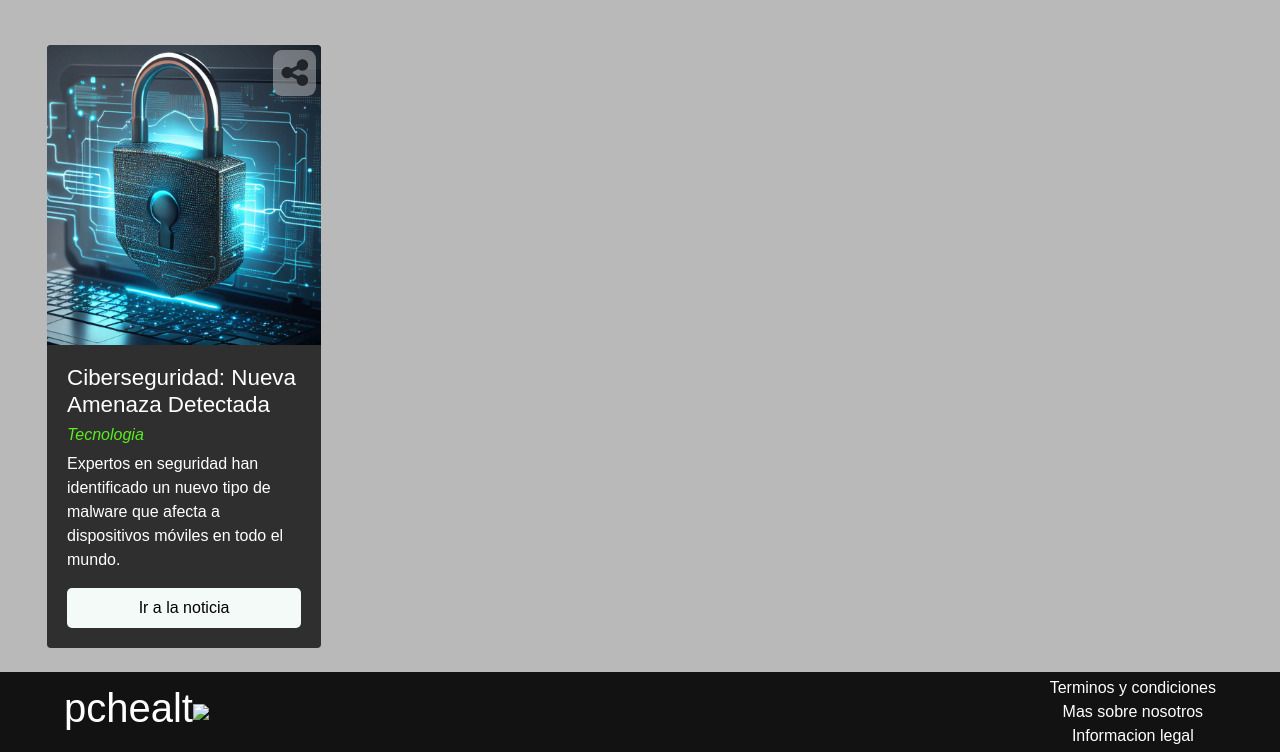
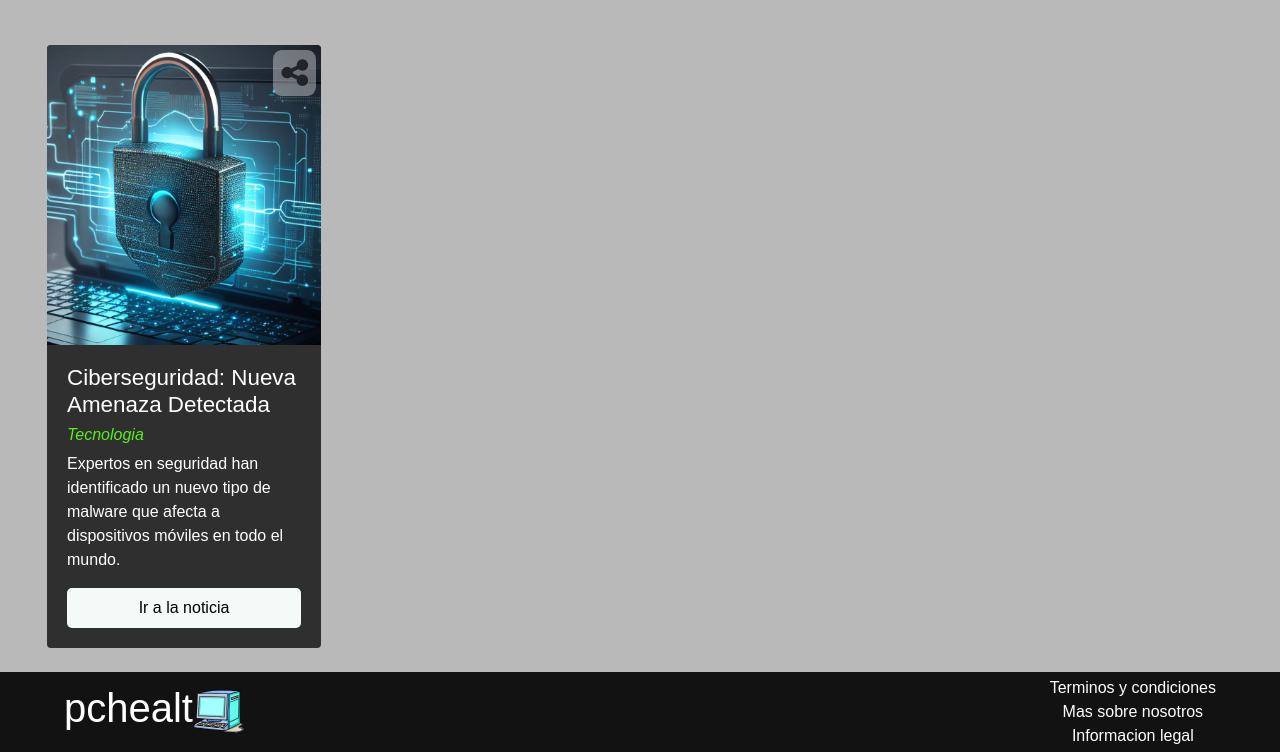
Before and after one commit to Maxipar03/pchealt, a plain HTML site: page pages/blog.html in a window 1280 px wide. Shown: the part 830-1582 px from the top of the page. Drawn offline with nearby package versions, Linux system fonts and the light colour scheme; a web font is replaced by a local one.

Commit message:
solucionando inconvenientes con rutas

```diff
--- a/pages/blog.html
+++ b/pages/blog.html
@@ -8,7 +8,7 @@
     <link rel="stylesheet" href="https://cdn.jsdelivr.net/npm/bootstrap@4.6.2/dist/css/bootstrap.min.css"
         integrity="sha384-xOolHFLEh07PJGoPkLv1IbcEPTNtaed2xpHsD9ESMhqIYd0nLMwNLD69Npy4HI+N" crossorigin="anonymous">
     <link rel="stylesheet" href="../CSS/estilos.css">
-    <link rel="icon" href="/Image/desktop-computer-cartoon-ai-generative-free-png 1.png" />
+    <link rel="icon" href="./assets/desktop-computer-cartoon-ai-generative-free-png 1.png" />
     <link rel="stylesheet" href="https://cdnjs.cloudflare.com/ajax/libs/font-awesome/6.5.2/css/all.min.css"
         integrity="sha512-SnH5WK+bZxgPHs44uWIX+LLJAJ9/2PkPKZ5QiAj6Ta86w+fsb2TkcmfRyVX3pBnMFcV7oQPJkl9QevSCWr3W6A=="
         crossorigin="anonymous" referrerpolicy="no-referrer" />
@@ -127,7 +127,7 @@
         <div class="footerPosition">
             <div class="footerContent logo">
                 <h1 class="pageName">pchealt</h1>
-                <img src="../Image/desktop-computer-cartoon-ai-generative-free-png 1.png">
+                <img src="../assets/desktop-computer-cartoon-ai-generative-free-png 1.png">
             </div>
             <div class="footerContent options">
                 <a>Terminos y condiciones</a>
```
Also changed, not shown: index.html (+1 -1 lines), pages/contacto.html (+1 -1 lines), pages/servicios.html (+1 -1 lines), pages/sobreNosotros.html (+1 -1 lines).
